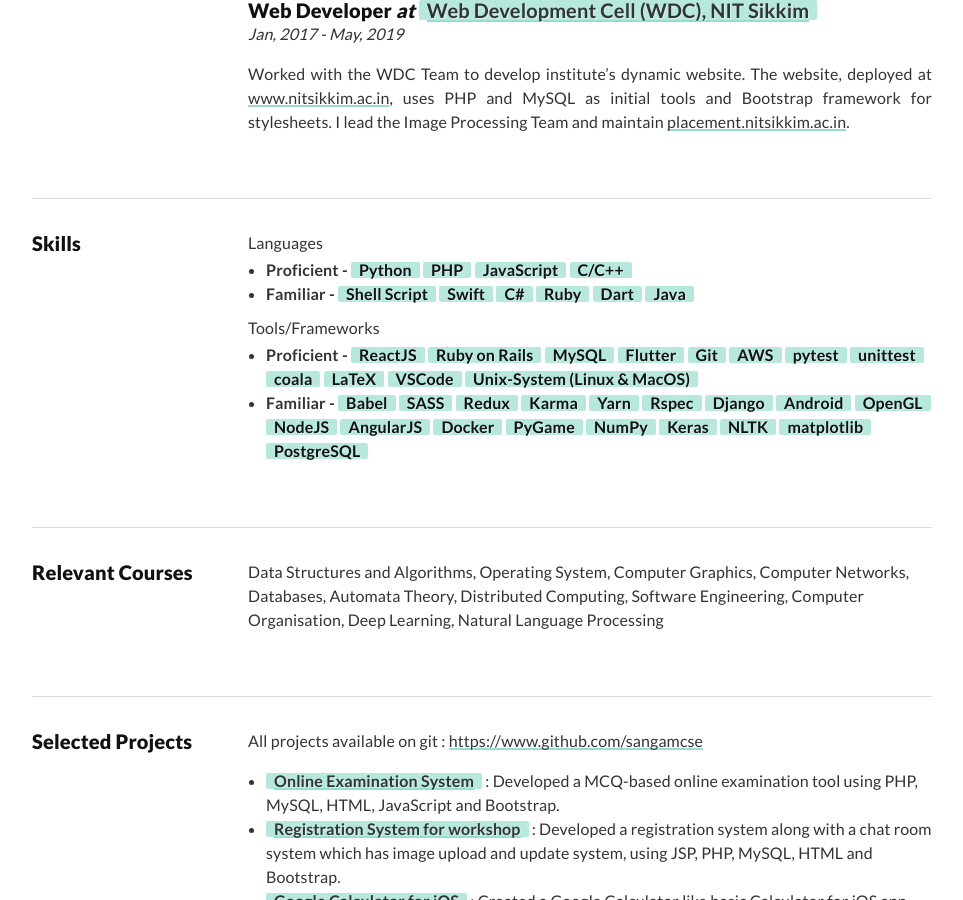
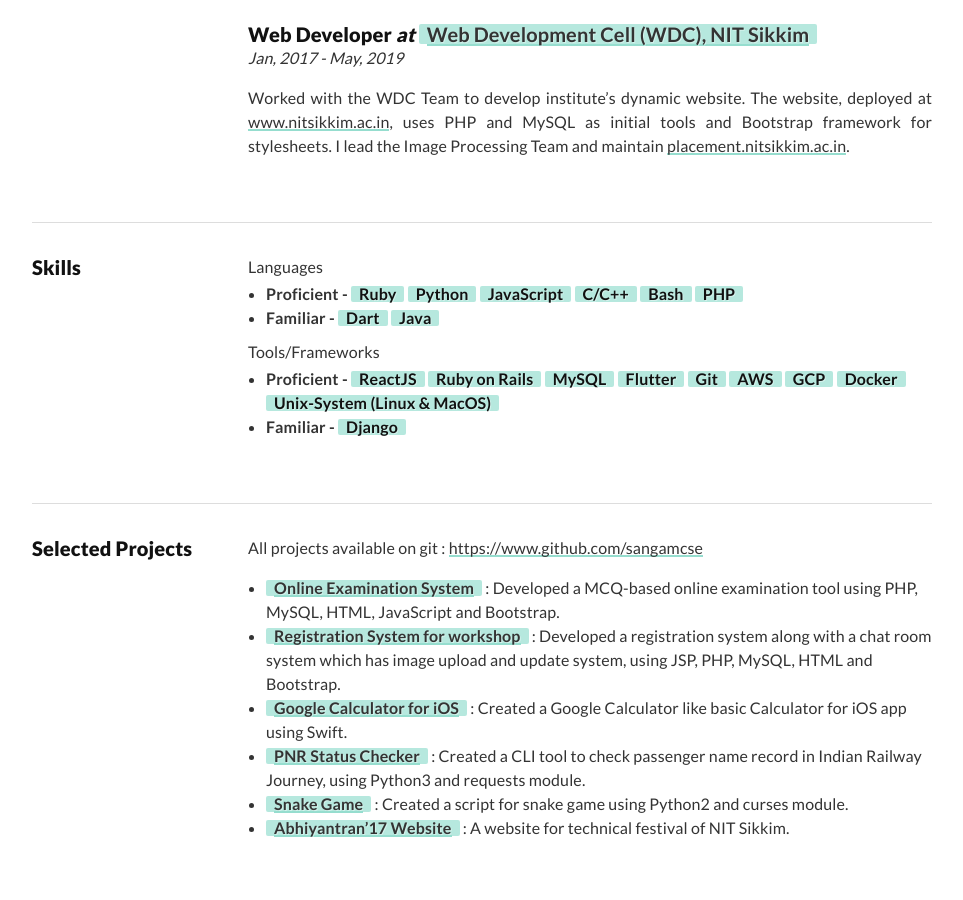
Before and after one commit to sangamcse/resume, a Jekyll site: the page built from index.html, in a window 1280 px wide and 900 px high, scrolled down 2078 px. Shown: the whole window, without its empty margins (158-1121 px from the left). Built offline with Jekyll 4.4.1, drawn with Linux system fonts in a browser that asks for light colours; some of the changed text lies outside the part shown.

Commit message:
herpderp
Signed-off-by: Sangam Kumar <sangamcse.dev@gmail.com>

```diff
--- a/_data/experiences.yml
+++ b/_data/experiences.yml
@@ -2,7 +2,7 @@
 - title: Software Development Engineer
   location: <a class="u-link" target="_blank" href="https://www.hackerrank.com/">HackerRank, Bangalore</a>
   duration: July, 2019 - Present
-  description: Developing Enterprise softwares for <a class="u-link" href="https://www.hackerrank.com/products/projects" target="_blank">Projects</a> team. Owns code base for <a class="u-link" href="https://www.hackerrank.com/products/projects#role5" target="_blank">DevOps Engineers Accessment tool</a>, built on top of AWS EC2 Instances, which is used to access candidates for DevOps Engineering role. Currently working on automated scoring for candidates.
+  description: Developing Enterprise softwares for <a class="u-link" href="https://www.hackerrank.com/products/projects" target="_blank">Projects</a> team. Owns/maintain code base for <a class="u-link" href="https://www.hackerrank.com/products/projects#role5" target="_blank">DevOps Engineers Accessment tool</a>, built on top of AWS EC2 Instances, which is used to access candidates for DevOps Engineering role. Currently working on automated scoring for candidates.
 
 - title: Software Development Engineering Intern
   location: <a class="u-link" target="_blank" href="https://www.hackerrank.com/">HackerRank, Bangalore</a>
--- a/_data/skills.yml
+++ b/_data/skills.yml
@@ -1,7 +1,7 @@
 # Skills
 - skill: Languages
-  proficient: [Python, PHP, JavaScript, C/C++]
-  familiar: [Shell Script, Swift, C#, Ruby, Dart, Java]
+  proficient: [Ruby, Python, JavaScript, C/C++, Bash, PHP]
+  familiar: [Dart, Java]
 
 - skill: Tools/Frameworks
   proficient:
@@ -12,31 +12,11 @@
       Flutter,
       Git,
       AWS,
-      pytest,
-      unittest,
-      coala,
-      LaTeX,
-      VSCode,
+      GCP,
+      Docker,
       Unix-System (Linux & MacOS),
     ]
   familiar:
     [
-      Babel,
-      SASS,
-      Redux,
-      Karma,
-      Yarn,
-      Rspec,
       Django,
-      Android,
-      OpenGL,
-      NodeJS,
-      AngularJS,
-      Docker,
-      PyGame,
-      NumPy,
-      Keras,
-      NLTK,
-      matplotlib,
-      PostgreSQL,
     ]
--- a/_includes/skills.html
+++ b/_includes/skills.html
@@ -22,7 +22,7 @@
     {% endfor %}
   </div>
 </section>
-<section class="l-Section">
+<!-- <section class="l-Section">
   <h2 class="l-Section-title h3">Relevant Courses</h2>
   <div class="l-Section-content">
     Data Structures and Algorithms, Operating System, Computer Graphics,
@@ -30,4 +30,4 @@
     Software Engineering, Computer Organisation, Deep Learning, Natural Language
     Processing
   </div>
-</section>
+</section> -->
```
Also changed, not shown: 2 other files.
